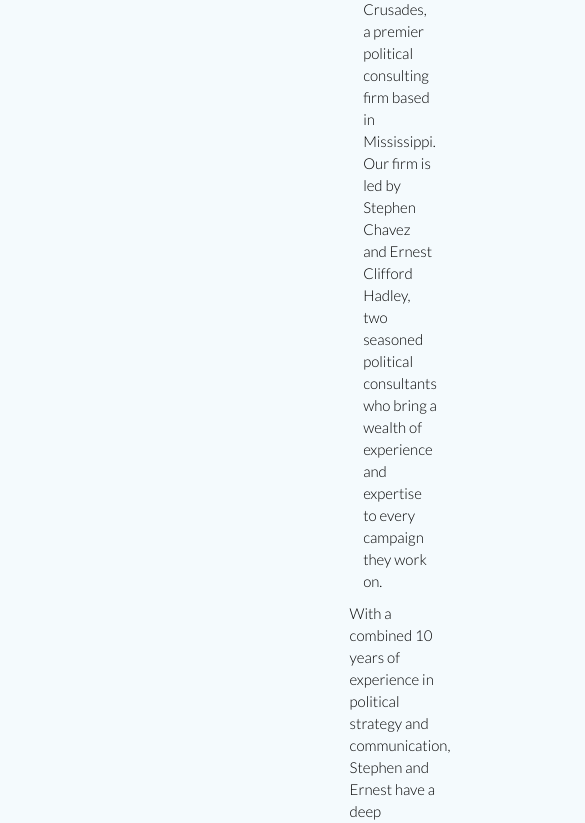
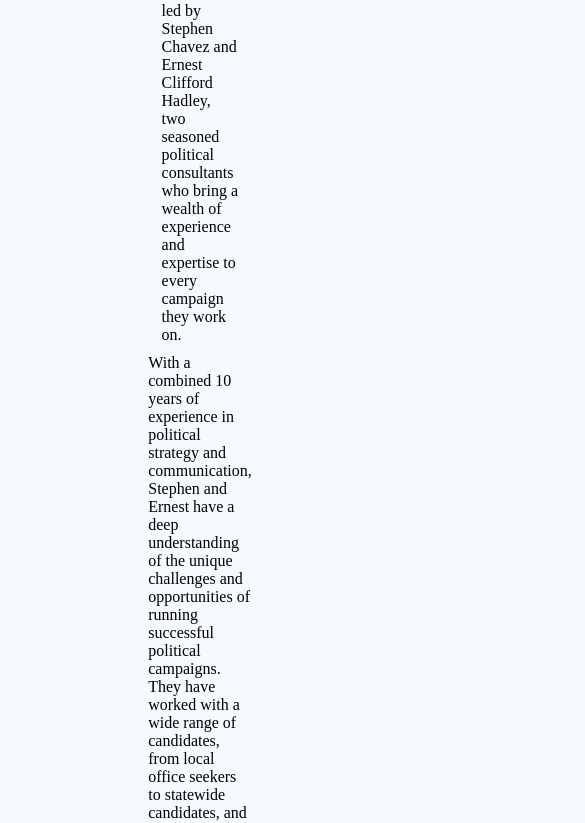
Before and after one commit to swchavez/Strategic-Crusades, a plain HTML site: page index.html in a window 390 px wide. Shown: the part 552-1375 px from the top of the page, 585 px wide, since content can reach past the window. Drawn offline with Linux system fonts and the light colour scheme.

Commit message:
Update main.css

```diff
--- a/assets/stylesheets/main.css
+++ b/assets/stylesheets/main.css
@@ -73,7 +73,7 @@ table {
 .nav li {
   display: inline-block;
   margin: 0 10px;
-  vertical-align: top;
+  vertical-align:top;
 }
 .nav li:last-child {
   margin-right: 0;
@@ -318,3 +318,43 @@ Connect
   .register-group textarea {
     height: 78px;
   }
+
+
+
+    /******************************************
+  /* Responsive STYLES
+  /*******************************************/
+
+  @media screen and (max-width: 700px) {
+
+    html, body, div, span, applet, object, iframe,
+    h1, h2, h3, h4, h5, h6, p, blockquote, pre,
+    a, abbr, acronym, address, big, cite, code,
+    del, dfn, em, img, ins, kbd, q, s, samp,
+    small, strike, strong, sub, sup, tt, var,
+    b, u, i, center,
+    dl, dt, dd, ol, ul, li,
+    fieldset, form, label, legend,
+    table, caption, tbody, tfoot, thead, tr, th, td,
+    article, aside, canvas, details, embed,
+    figure, figcaption, footer, header, hgroup,
+    menu, nav, output, ruby, section, summary,
+    time, mark, audio, video {
+      margin: 0;
+      padding: 0;
+      border: 0;
+      font-size: 100%;
+      font: inherit;
+      vertical-align: baseline;
+    }
+
+    form{
+      display: none;
+    }
+
+
+  @media (min-width: 701px) and (max-width: 900px){
+    .intro{
+      background:;
+      width: 100%;
+    }
```
